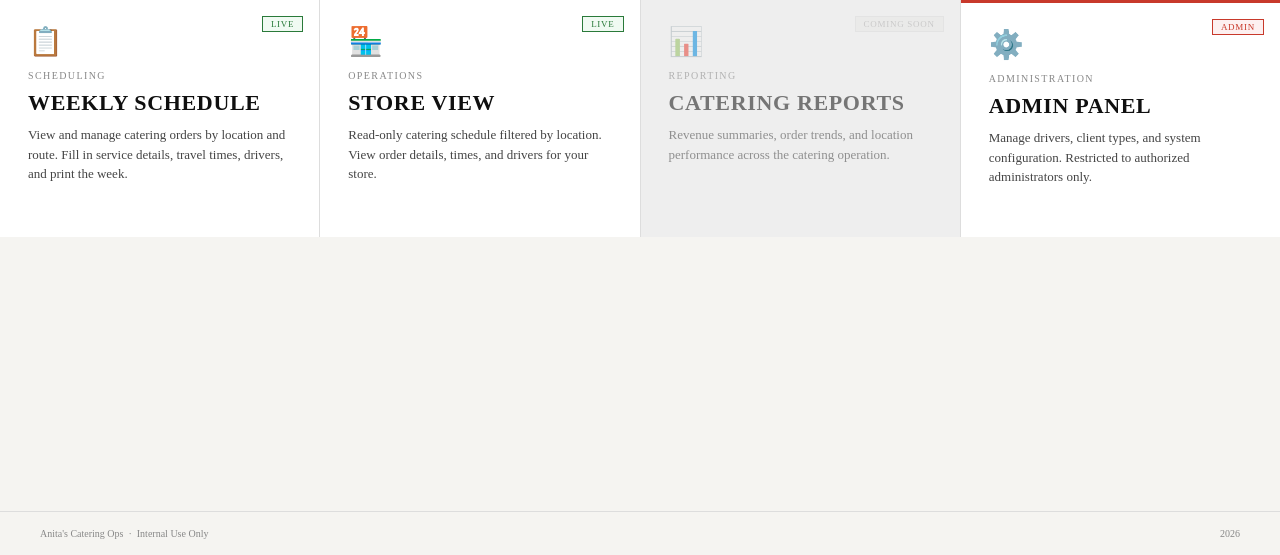
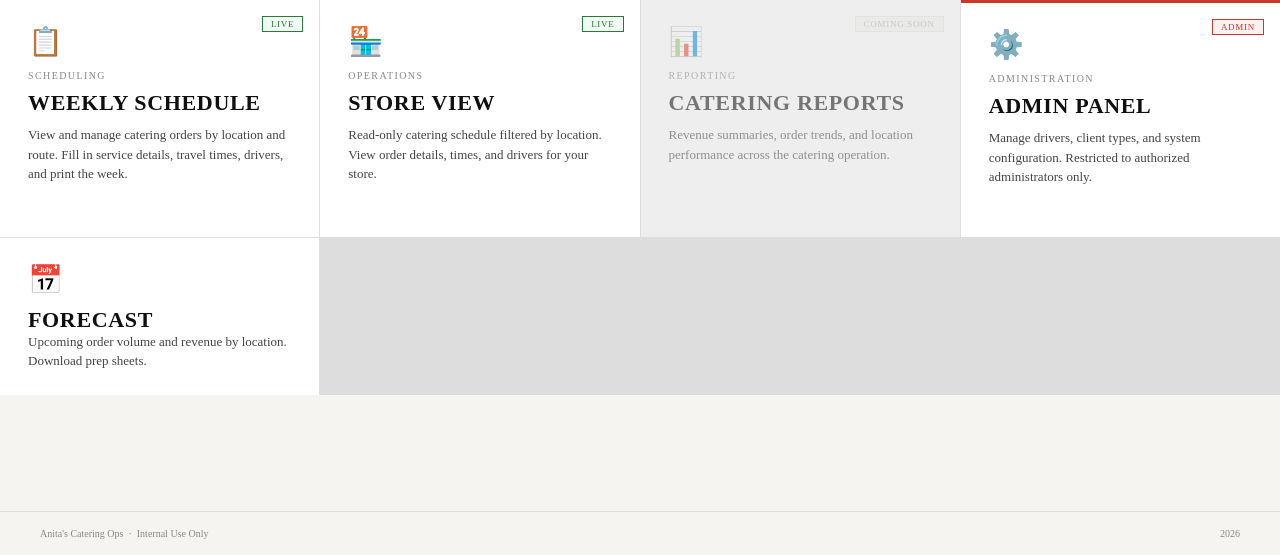
Before and after one commit to thatvirginian/Anitas_Catering_App, a Flask app: page / in a window 1280 px wide. Shown: the part 245-800 px from the top of the page. Run offline with Flask 3, Linux system fonts and the light colour scheme; parts of the project's set-up code (start-up, migrations or seed data) failed here and were passed over; some web fonts are replaced.

Commit message:
Added Forecast Card to Homescreen

```diff
--- a/templates/home.html
+++ b/templates/home.html
@@ -244,6 +244,16 @@
     </a>
     {% endif %}
 
+    {% if user and ('admin' in user.roles or 'catering' in user.roles or 'gm' in user.roles) %}
+    <a href="{{ url_for('forecast') }}" class="home-card">
+      <div class="home-card-icon">📅</div>
+      <div class="home-card-body">
+        <div class="home-card-title">Forecast</div>
+        <div class="home-card-desc">Upcoming order volume and revenue by location. Download prep sheets.</div>
+      </div>
+    </a>
+    {% endif %}
+
 </div>
 
 <div class="home-footer">
```
